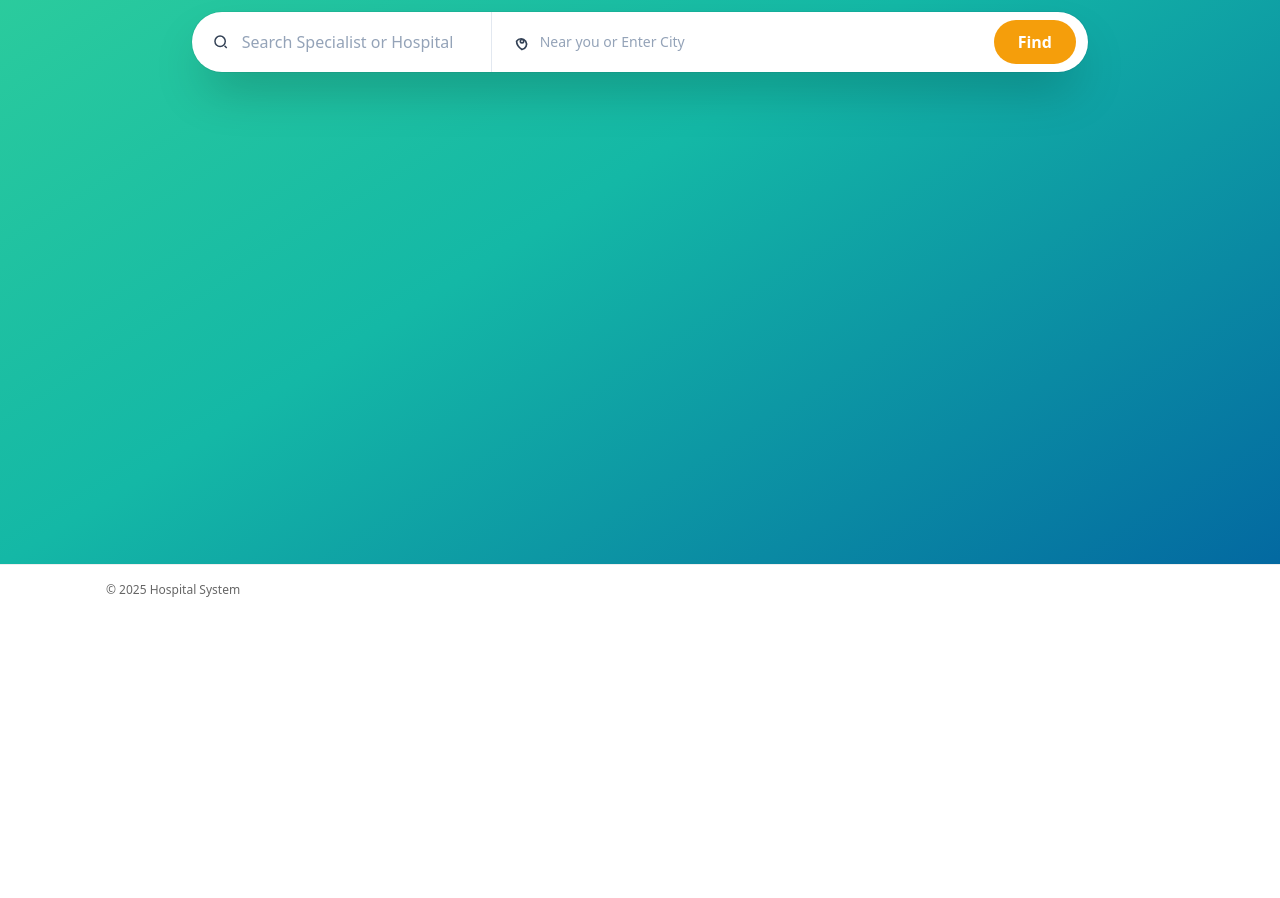
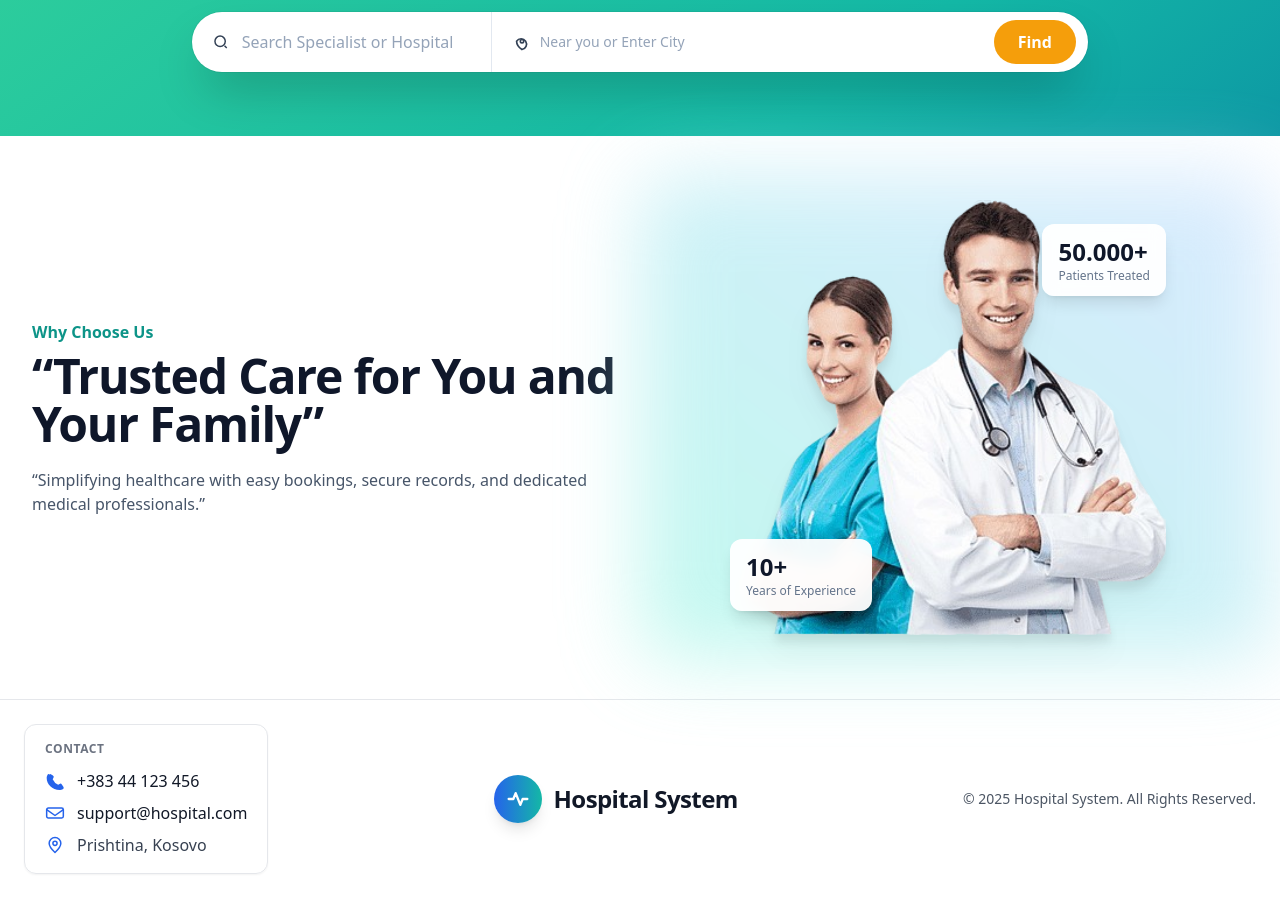
Before and after one commit to BlendFetahu/hospital-system, a React (Vite) app in the folder client/: page / in a window 1280 px wide. Shown: the part 320-1218 px from the top of the page. Before the commit the page ends 935 px from the top, so only its background shows below. Built offline with nearby package versions, Linux system fonts and the light colour scheme.

Commit message:
Shtimi i section "WhyChooseUs" and Footer

```diff
--- a/client/src/components/Footer.jsx
+++ b/client/src/components/Footer.jsx
@@ -1,8 +1,67 @@
 export default function Footer() {
   return (
-    <footer style={{borderTop:"1px solid #eee"}}>
-      <div style={{maxWidth:1100, margin:"0 auto", padding:"16px", fontSize:12, color:"#666"}}>
-        © {new Date().getFullYear()} Hospital System
+    <footer className="bg-white border-t border-gray-200">
+      <div className="container mx-auto p-6 flex flex-col sm:flex-row items-center justify-between gap-6">
+
+        {/* CONTACT — premium card on the left */}
+        <div className="w-full sm:w-auto">
+          <div className="rounded-xl border border-gray-200 shadow-sm px-5 py-4">
+            <div className="text-xs font-semibold tracking-wider text-gray-500 uppercase">
+              Contact
+            </div>
+
+            <div className="mt-3 space-y-2">
+              <div className="flex items-center gap-3 group">
+                {/* phone icon */}
+                <svg className="w-5 h-5 text-blue-600" viewBox="0 0 24 24" fill="currentColor">
+                  <path d="M6.5 3.5l3 2a2 2 0 01.7 2.7l-1 1.7a13 13 0 006.6 6.6l1.7-1a2 2 0 012.7.7l2 3a2 2 0 01-.9 2.8 7.5 7.5 0 01-3.2.8C8.7 23 2 16.3 2 8.2c0-1.1.3-2.2.8-3.2a2 2 0 012.8-.9z" />
+                </svg>
+                <span className="text-gray-900 font-medium group-hover:text-blue-600 transition-colors">
+                  +383 44 123 456
+                </span>
+              </div>
+
+              <a href="mailto:support@hospital.com" className="flex items-center gap-3 group">
+                {/* mail icon */}
+                <svg className="w-5 h-5 text-blue-600" viewBox="0 0 24 24" fill="none" stroke="currentColor" strokeWidth="1.8" strokeLinecap="round" strokeLinejoin="round">
+                  <path d="M4 6h16a2 2 0 012 2v8a2 2 0 01-2 2H4a2 2 0 01-2-2V8a2 2 0 012-2z" />
+                  <path d="M22 8l-10 7L2 8" />
+                </svg>
+                <span className="text-gray-900 font-medium group-hover:text-blue-600 transition-colors">
+                  support@hospital.com
+                </span>
+              </a>
+
+              <div className="flex items-center gap-3">
+                {/* location icon */}
+                <svg className="w-5 h-5 text-blue-600" viewBox="0 0 24 24" fill="none" stroke="currentColor" strokeWidth="1.8" strokeLinecap="round" strokeLinejoin="round">
+                  <path d="M12 21s7-6.2 7-11a7 7 0 10-14 0c0 4.8 7 11 7 11z" />
+                  <circle cx="12" cy="10" r="2.5" />
+                </svg>
+                <span className="text-gray-700">
+                  Prishtina, Kosovo
+                </span>
+              </div>
+            </div>
+          </div>
+        </div>
+
+        {/* BRAND — gradient heartbeat logo */}
+        <a href="#" className="order-first sm:order-none flex items-center gap-3">
+          <div className="w-12 h-12 rounded-full bg-gradient-to-r from-blue-600 to-teal-500 shadow-lg flex items-center justify-center">
+            <svg className="w-7 h-7 text-white" viewBox="0 0 24 24" fill="none" stroke="currentColor" strokeWidth="2" strokeLinecap="round" strokeLinejoin="round">
+              <polyline points="4 12 8 12 10 7 14 17 16 12 20 12" />
+            </svg>
+          </div>
+          <span className="text-2xl font-bold tracking-tight text-gray-900">
+            Hospital System
+          </span>
+        </a>
+
+        {/* COPYRIGHT */}
+        <p className="text-sm text-gray-600 text-center sm:text-right">
+          © {new Date().getFullYear()} Hospital System. All Rights Reserved.
+        </p>
       </div>
     </footer>
   );
--- a/client/src/components/Header.jsx
+++ b/client/src/components/Header.jsx
@@ -6,11 +6,26 @@ export default function Header() {
     <header className="sticky top-0 z-50 bg-transparent">
       <div className="mx-auto max-w-7xl px-4 sm:px-6 lg:px-8">
         <nav className="my-4 flex items-center justify-between rounded-full bg-white px-4 py-2 ring-1 ring-slate-200 shadow-sm">
-          {/* Logo */}
+           {/* Logo */}
           <Link to="/" className="flex items-center gap-2">
-            <div className="h-7 w-7 rounded-md bg-sky-600" />
-            <span className="font-semibold text-slate-800">Hospital System</span>
+            <div className="w-9 h-9 rounded-full bg-gradient-to-r from-blue-600 to-teal-500 shadow flex items-center justify-center">
+              <svg
+                className="w-5 h-5 text-white"
+                viewBox="0 0 24 24"
+                fill="none"
+                stroke="currentColor"
+                strokeWidth="2"
+                strokeLinecap="round"
+                strokeLinejoin="round"
+              >
+                <polyline points="4 12 8 12 10 7 14 17 16 12 20 12" />
+              </svg>
+            </div>
+            <span className="font-semibold text-slate-800">
+              Hospital System
+            </span>
           </Link>
+
 
           {/* Menu */}
           <ul className="hidden md:flex items-center gap-6 text-sm text-slate-600">
--- /dev/null
+++ b/client/src/components/LandingPage/WhyChooseUs.jsx
@@ -0,0 +1,52 @@
+export default function WhyChooseUs() {
+  return (
+    <section className="bg-white">
+      <div className="mx-auto max-w-7xl px-4 sm:px-6 lg:px-8 py-16">
+        <div className="grid grid-cols-1 lg:grid-cols-2 items-center gap-12">
+          {/* Teksti (majtas) */}
+          <div>
+            <p className="text-teal-600 font-semibold">Why Choose Us</p>
+            <h2 className="mt-2 text-4xl sm:text-5xl font-extrabold tracking-tight text-slate-900">
+              “Trusted Care for You and Your Family”
+            </h2>
+            <p className="mt-5 max-w-xl text-slate-600">
+              “Simplifying healthcare with easy bookings, secure records, and dedicated medical professionals.”
+            </p>
+          </div>
+
+          {/* Foto + badges (djathtas) */}
+          <div className="relative">
+            {/* Glow i butë prapa figurës */}
+            <div className="absolute -inset-6 rounded-[2rem] bg-gradient-to-tr from-teal-200 to-blue-200 opacity-60 blur-2xl" />
+
+            <div className="relative mx-auto w-80 sm:w-96 lg:w-[420px]">
+              {/* Disqe dekorative */}
+              <div className="absolute -z-10 left-1/2 -translate-x-1/2 -top-8 w-72 h-72 rounded-full bg-teal-100" />
+              <div className="absolute -z-10 -left-6 bottom-0 w-48 h-48 rounded-full bg-blue-100" />
+
+              {/* Foto e doktorit */}
+                <img
+                src="/doctor.png"
+                alt="Our senior doctor"
+                className="relative z-0 w-full h-auto rounded-2xl object-cover drop-shadow-xl"
+                />
+
+                {/* Badge 1 */}
+                <div className="absolute -left-4 bottom-6 z-20 bg-white/95 backdrop-blur rounded-xl shadow-lg px-4 py-3">
+                <div className="text-2xl font-semibold text-slate-900">10+</div>
+                <div className="text-xs text-slate-500">Years of Experience </div>
+                </div>
+
+                {/* Badge 2 */}
+                <div className="absolute right-0 top-6 z-20 bg-white/95 backdrop-blur rounded-xl shadow-lg px-4 py-3">
+                <div className="text-2xl font-semibold text-slate-900">50.000+</div>
+                <div className="text-xs text-slate-500">Patients Treated</div>
+                </div>
+
+            </div>
+          </div>
+        </div>
+      </div>
+    </section>
+  );
+}
--- a/client/src/index.css
+++ b/client/src/index.css
@@ -1,5 +1,8 @@
+
 @tailwind base;
 @tailwind components;
 @tailwind utilities;
 
+
+
 html, body, #root { height: 100%; }
--- a/client/src/pages/Landing.jsx
+++ b/client/src/pages/Landing.jsx
@@ -1,4 +1,5 @@
 import HeroSearchBar from "../components/search/HeroSearchBar";
+import WhyChooseUs from "../components/LandingPage/WhyChooseUs";
 
 export default function Landing() {
   return (
@@ -10,6 +11,13 @@ export default function Landing() {
           <HeroSearchBar />
         </div>
       </section>
+
+
+     {/* Why Choose Us */}
+      <section className="bg-white text-slate-900">
+        <WhyChooseUs />
+      </section>
     </main>
+
   );
 }
```
Also changed, not shown: client/public/doctor.png (added).
